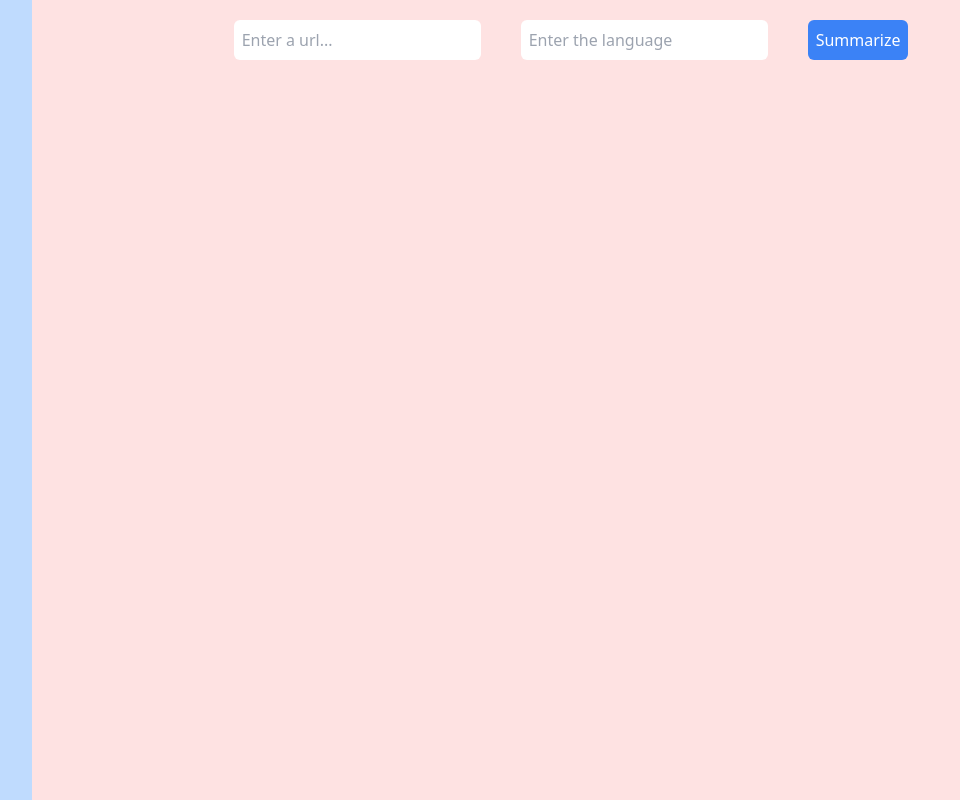
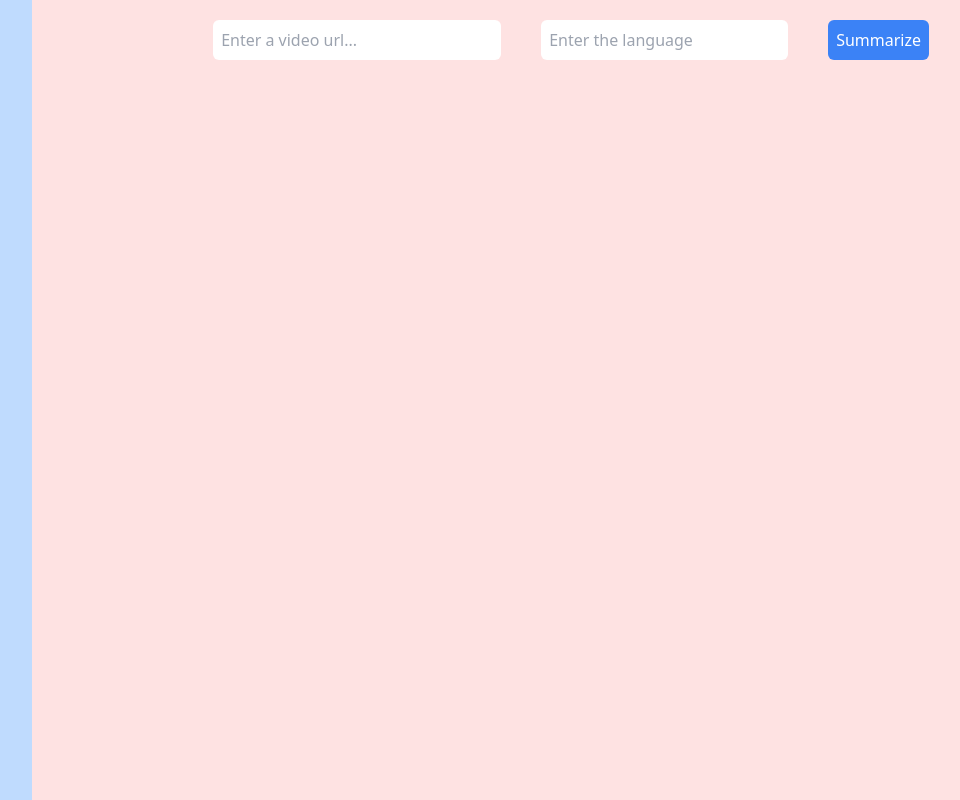
Before and after one commit to bruceunx/video-maestro, a React (Vite) app: page / in a window 1280 px wide. Shown: the whole page, without its empty margins (170-1130 px from the left). Built offline with nearby package versions, Linux system fonts and the light colour scheme.

Commit message:
feat: add error handle in the front end

```diff
--- a/package.json
+++ b/package.json
@@ -10,6 +10,7 @@
     "tauri": "tauri"
   },
   "dependencies": {
+    "@radix-ui/react-select": "^2.1.2",
     "@tauri-apps/api": "^2",
     "@tauri-apps/plugin-shell": "^2",
     "react": "^18.2.0",
--- a/src/App.tsx
+++ b/src/App.tsx
@@ -22,11 +22,17 @@ function App() {
   const [content, setContent] = React.useState("");
 
   async function parse_and_summarize() {
+    // check if select lang, if select, then download vtt directly
     // setGreetMsg(await invoke("run_yt_vtt", { url, lang }));
     if (url.trim().length === 0) return;
     console.log(lang);
     setContent("");
-    setProgress(await invoke("run_yt", { url }));
+    try {
+      const result_msg = await invoke("run_yt", { url });
+      setProgress(result_msg as string);
+    } catch (error) {
+      setProgress(`Error from ${error}`);
+    }
   }
 
   React.useEffect(() => {
@@ -50,13 +56,13 @@ function App() {
           >
             <input
               id="url-input"
-              className="p-2 rounded-md"
+              className="p-2 rounded-md w-72"
               onChange={(e) => setUrl(e.currentTarget.value)}
-              placeholder="Enter a url..."
+              placeholder="Enter a video url..."
             />
             <input
               id="lang-input"
-              className="p-2 rounded-md"
+              className="p-2 rounded-md w-30"
               onChange={(e) => setLang(e.currentTarget.value)}
               placeholder="Enter the language"
             />
```
Also changed, not shown: src/components/LanguageSelector.tsx (added), 1 other file (tests, documents, lock files or other folders).
